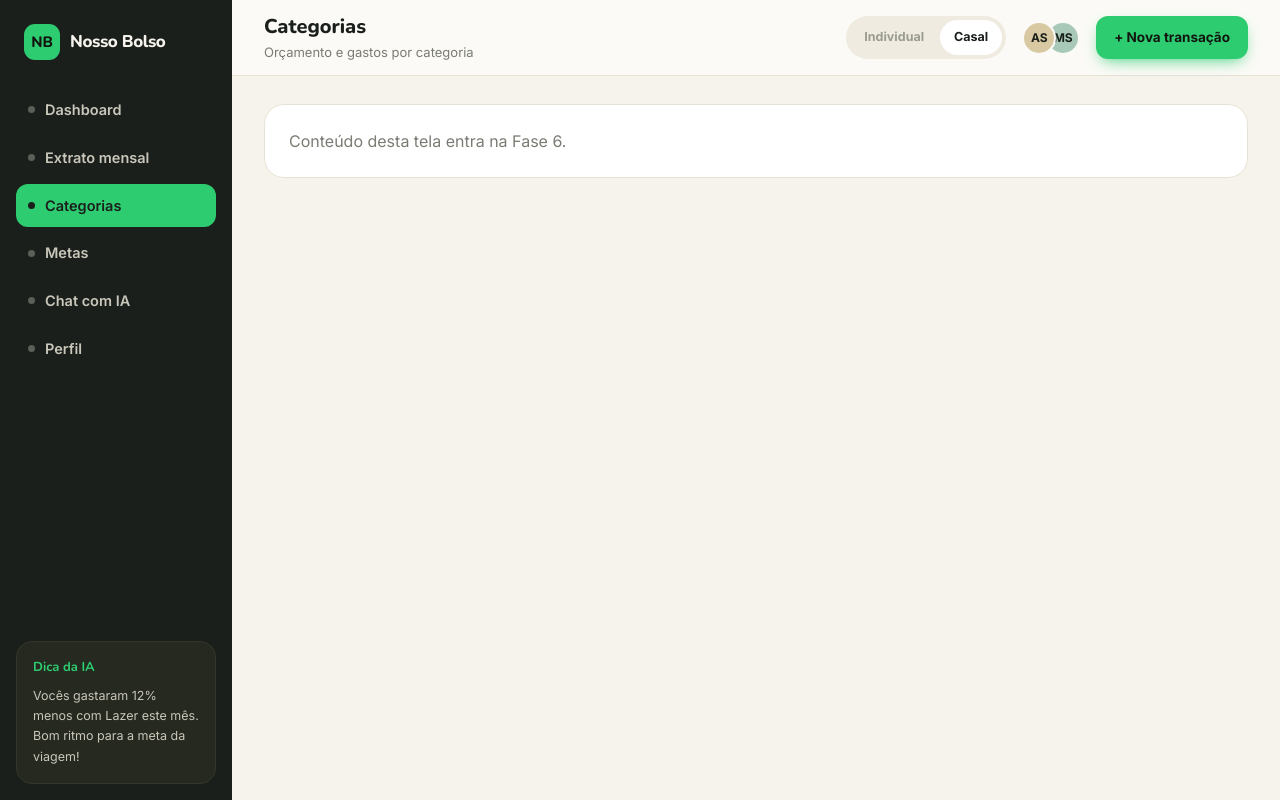
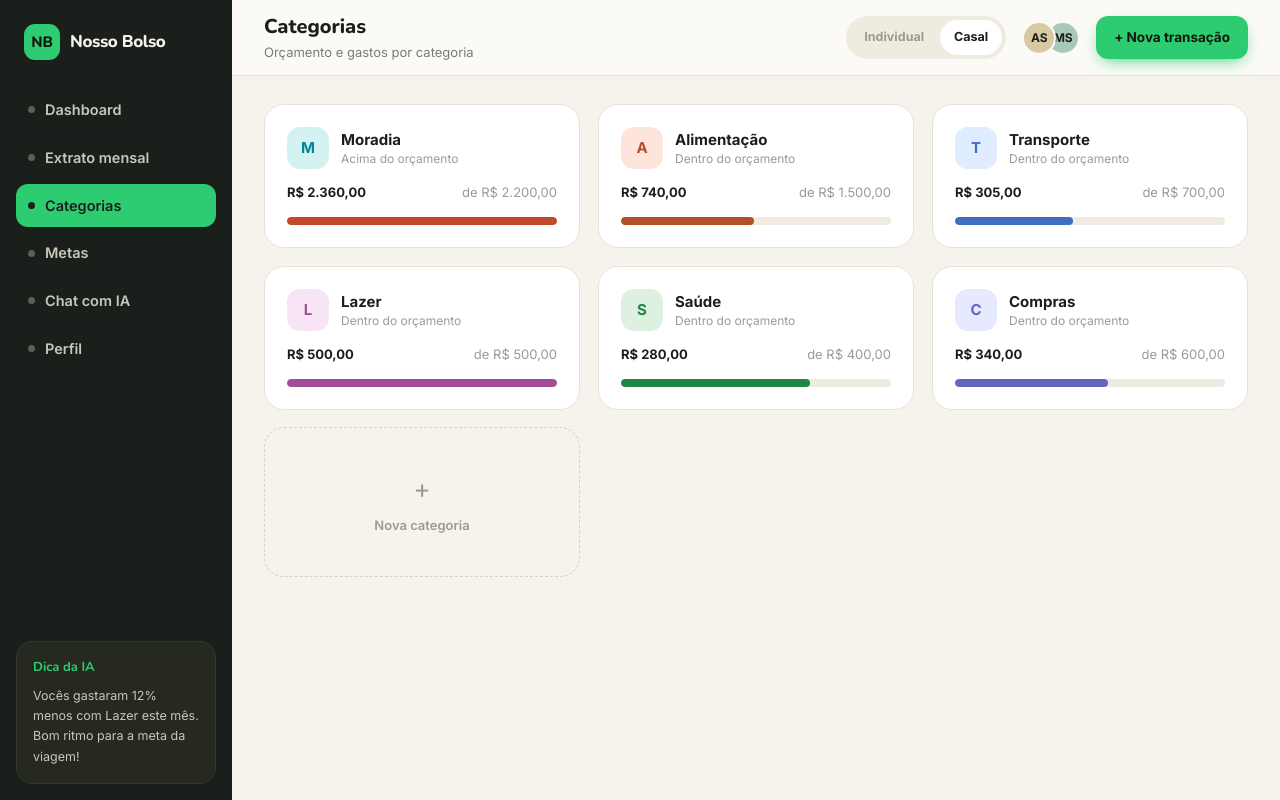
Before and after one commit to olavo69/nosso-bolso, a React (Vite) app: page /categorias in a window 1280 px wide. Built offline with nearby package versions, Linux system fonts and the light colour scheme.

Commit message:
feat: Fase 6 - Categorias (cards de orcamento, progresso, nova categoria)

```diff
--- /dev/null
+++ b/src/components/categorias/CategoryCard.tsx
@@ -0,0 +1,47 @@
+import { colorFor, fmt, tintFor } from '../../lib/format'
+
+type CategoryCardProps = {
+  nome: string
+  hue: number
+  spent: number
+  budget: number
+}
+
+export function CategoryCard({ nome, hue, spent, budget }: CategoryCardProps) {
+  const pct = Math.min(100, (spent / budget) * 100)
+  const over = spent > budget
+
+  return (
+    <div className="pop-in flex flex-col gap-3.5 rounded-card border border-border bg-surface p-[22px]">
+      <div className="flex items-center gap-3">
+        <div
+          className="flex h-[42px] w-[42px] items-center justify-center rounded-[13px] text-[15px] font-bold"
+          style={{ background: tintFor(hue), color: colorFor(hue) }}
+        >
+          {nome.charAt(0)}
+        </div>
+        <div>
+          <div className="text-[15px] font-bold">{nome}</div>
+          <div className="text-xs text-text-muted">
+            {over ? 'Acima do orçamento' : 'Dentro do orçamento'}
+          </div>
+        </div>
+      </div>
+
+      <div className="flex justify-between text-[13px]">
+        <div className="font-bold">{fmt(spent)}</div>
+        <div className="text-text-muted">de {fmt(budget)}</div>
+      </div>
+
+      <div className="h-2 overflow-hidden rounded-pill bg-pill-bg">
+        <div
+          className="h-full rounded-pill transition-[width] duration-500 ease-out"
+          style={{
+            width: `${pct}%`,
+            background: over ? 'var(--color-despesa)' : colorFor(hue),
+          }}
+        />
+      </div>
+    </div>
+  )
+}
--- a/src/index.css
+++ b/src/index.css
@@ -63,6 +63,21 @@ h3,
   animation: fadeSlideUp 0.4s ease both;
 }
 
+@keyframes popIn {
+  from {
+    opacity: 0;
+    transform: scale(0.96) translateY(6px);
+  }
+  to {
+    opacity: 1;
+    transform: scale(1) translateY(0);
+  }
+}
+
+.pop-in {
+  animation: popIn 0.4s ease both;
+}
+
 ::-webkit-scrollbar {
   width: 8px;
 }
--- a/src/pages/Categorias.tsx
+++ b/src/pages/Categorias.tsx
@@ -1,5 +1,37 @@
-import { PlaceholderCard } from '../components/PlaceholderCard'
+import { useMemo } from 'react'
+import { CategoryCard } from '../components/categorias/CategoryCard'
+import { budgets, DEFAULT_MONTH_INDEX, hues, transactions } from '../data/mockData'
 
 export function Categorias() {
-  return <PlaceholderCard fase="Fase 6" />
+  const catSpend = useMemo(() => {
+    const spend: Record<string, number> = {}
+    transactions
+      .filter((t) => t.month === DEFAULT_MONTH_INDEX && t.type === 'despesa')
+      .forEach((t) => {
+        spend[t.categoria] = (spend[t.categoria] ?? 0) + t.amount
+      })
+    return spend
+  }, [])
+
+  return (
+    <div className="grid grid-cols-3 gap-[18px]">
+      {Object.keys(budgets).map((nome) => (
+        <CategoryCard
+          key={nome}
+          nome={nome}
+          hue={hues[nome] ?? 0}
+          spent={catSpend[nome] ?? 0}
+          budget={budgets[nome]}
+        />
+      ))}
+
+      <button
+        type="button"
+        className="flex min-h-[150px] flex-col items-center justify-center gap-2 rounded-card border-[1.5px] border-dashed border-[#D8D2C0] text-text-muted transition-colors hover:border-[#B9B199] hover:text-text-secondary"
+      >
+        <div className="text-[26px] font-light">+</div>
+        <div className="text-[13px] font-semibold">Nova categoria</div>
+      </button>
+    </div>
+  )
 }
```
